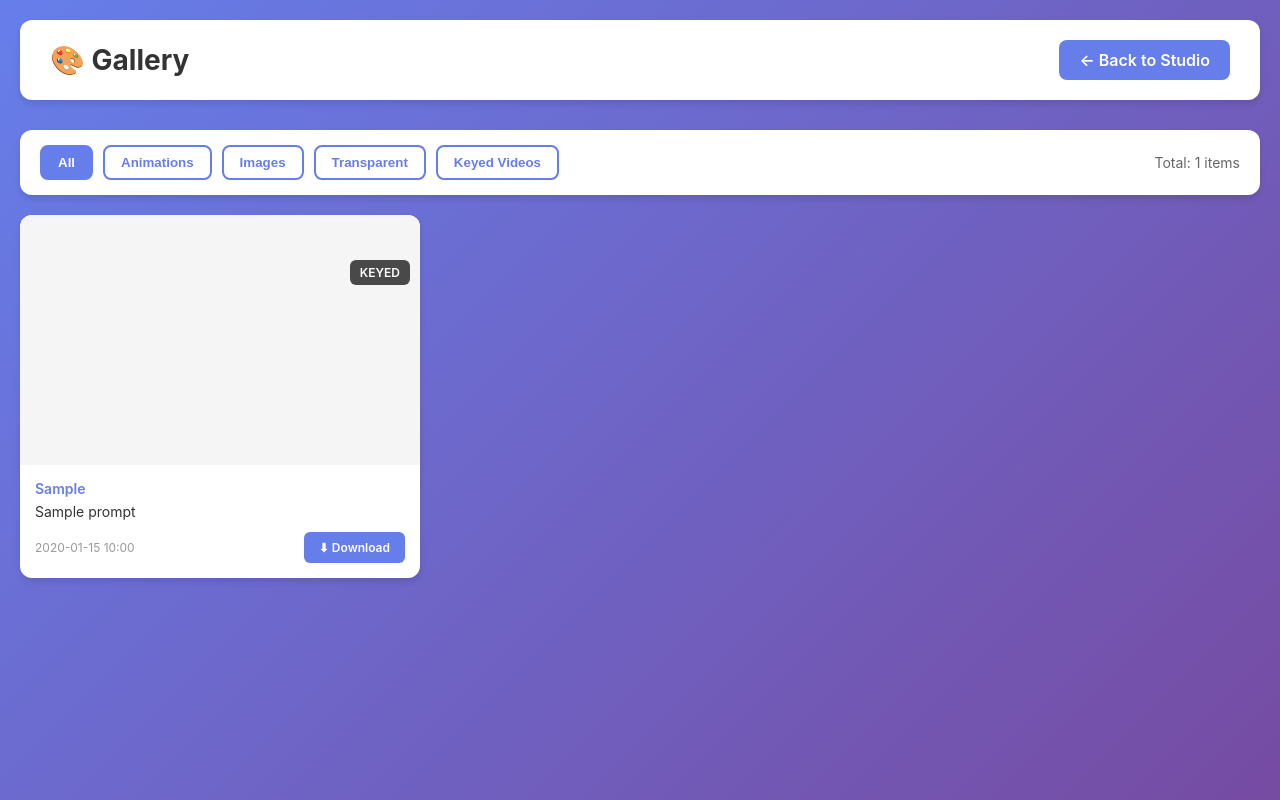
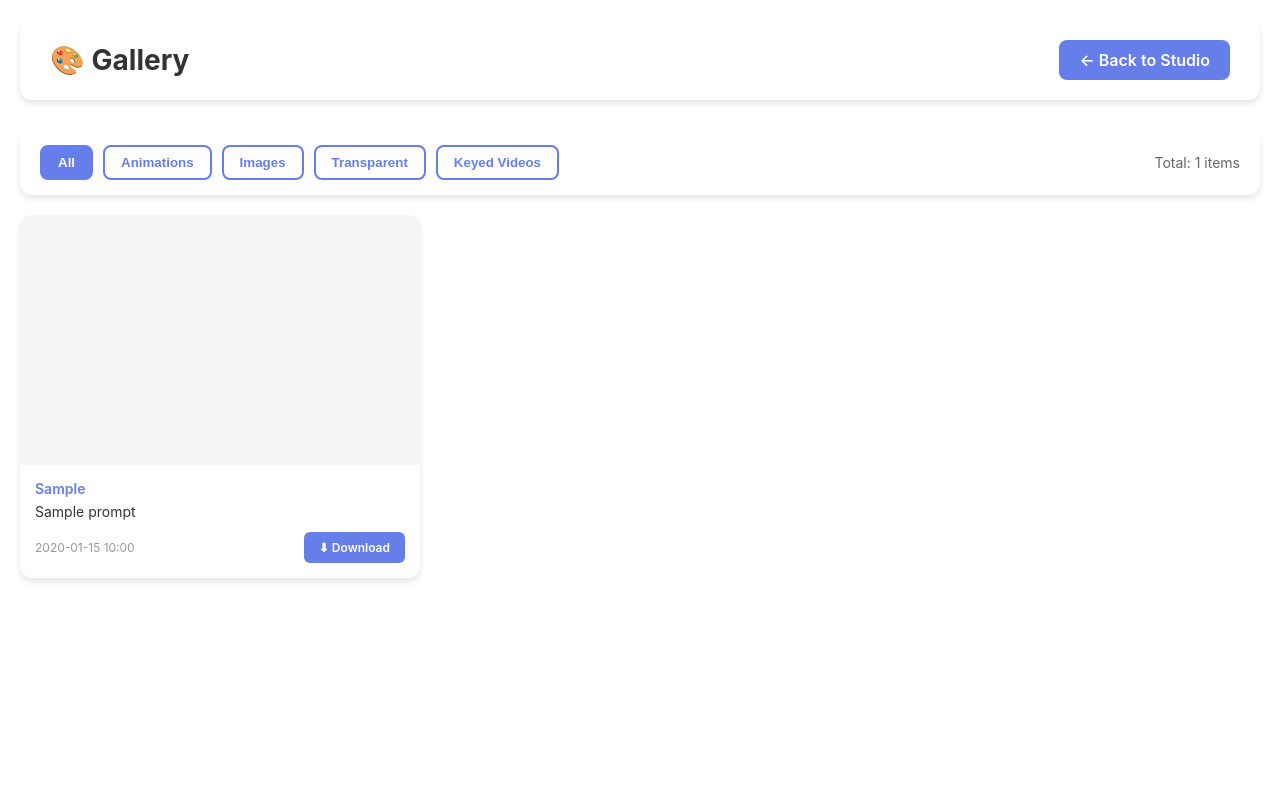
Before and after one commit to AmnonK1-maker/ai_animation_pipline, a Flask app: template templates/gallery.html in a window 1280 px wide. Run offline with Flask 3, Linux system fonts and the light colour scheme; the template is opened without the code that fills it: most values are stand-ins (such as "Sample title", 1, 10 or a date in 2020).

Commit message:
Fix gallery: Show keyed videos instead of originals, change background to white

```diff
--- a/templates/gallery.html
+++ b/templates/gallery.html
@@ -13,7 +13,7 @@
 
         body {
             font-family: -apple-system, BlinkMacSystemFont, 'Segoe UI', 'Roboto', 'Helvetica', 'Arial', sans-serif;
-            background: linear-gradient(135deg, #667eea 0%, #764ba2 100%);
+            background: #ffffff;
             min-height: 100vh;
             padding: 20px;
         }
@@ -229,18 +229,18 @@
             <div class="gallery-item" data-type="{{ job.job_type }}" data-has-keyed="{{ 'true' if job.keyed_result_data else 'false' }}">
                 <div class="media-container">
                     {% if job.job_type in ['animation', 'video_stitching', 'trim'] %}
-                        <video src="{{ job.result_data }}" loop muted playsinline onmouseover="this.play()" onmouseout="this.pause();this.currentTime=0;"></video>
-                        <div class="media-type-badge">VIDEO</div>
+                        {% if job.keyed_result_parsed and job.keyed_result_parsed.webm %}
+                            <video src="{{ job.keyed_result_parsed.webm }}" loop muted playsinline onmouseover="this.play()" onmouseout="this.pause();this.currentTime=0;"></video>
+                            <div class="media-type-badge">KEYED VIDEO</div>
+                        {% else %}
+                            <video src="{{ job.result_data }}" loop muted playsinline onmouseover="this.play()" onmouseout="this.pause();this.currentTime=0;"></video>
+                            <div class="media-type-badge">VIDEO</div>
+                        {% endif %}
                     {% elif job.job_type == 'image_generation' or job.job_type == 'background_removal' %}
                         <img src="{{ job.result_data }}" alt="Generated content">
                         <div class="media-type-badge">IMAGE</div>
                     {% endif %}
-
-                    {% if job.keyed_result_parsed and job.keyed_result_parsed.webm %}
-                        <div class="media-type-badge" style="top: 45px;">KEYED</div>
-                    {% endif %}
                 </div>
-
                 <div class="item-info">
                     <div class="item-type">
                         {% if job.job_type == 'animation' %}Animation
```
